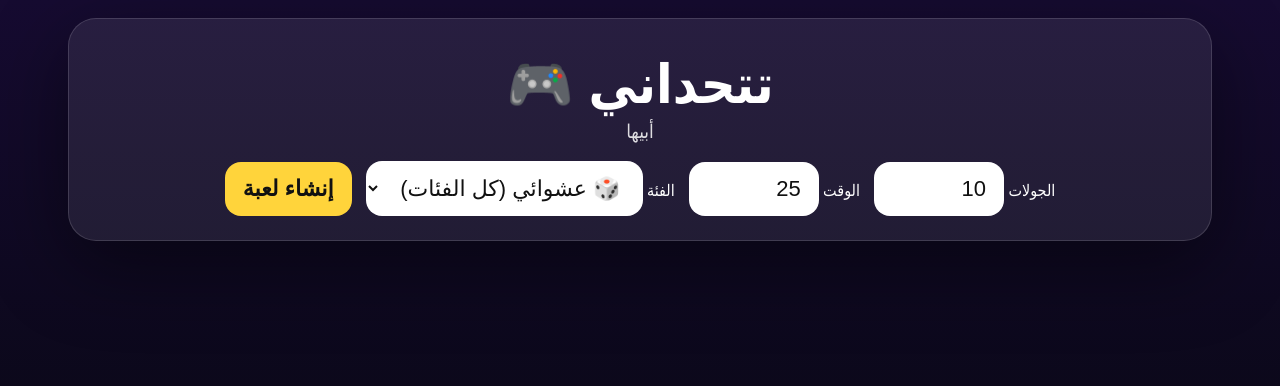
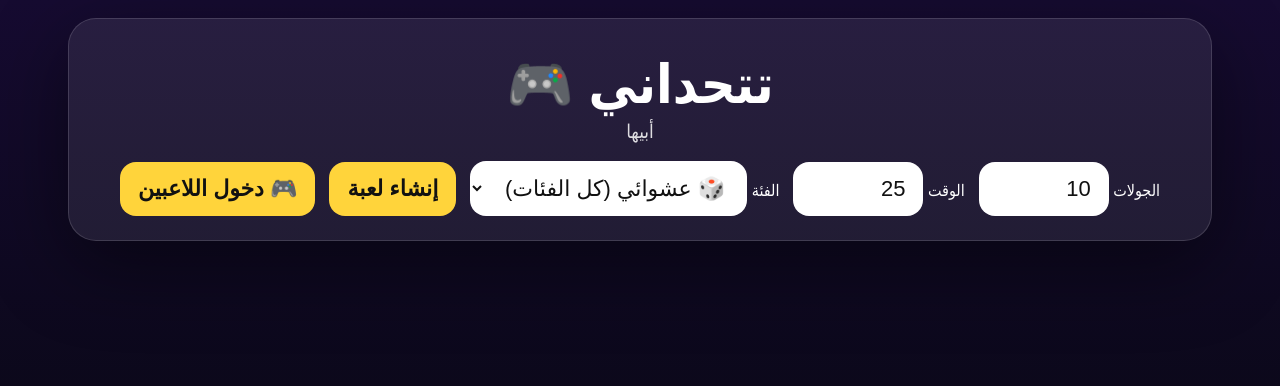
Before and after one commit to problems1975-makerabieha-cards/abieha-cards, a Flask app: page /tatahadani-host in a window 1280 px wide. Shown: the top 386 px of the page. Run offline with Flask 3, Linux system fonts and the light colour scheme; the visitor is signed in with stand-in values (Sample User, id 1); some libraries are stand-ins or nearby versions.

Commit message:
Update tatahadani_host.html

```diff
--- a/templates/tatahadani_host.html
+++ b/templates/tatahadani_host.html
@@ -40,6 +40,10 @@
         </select>
       </label>
       <button onclick="createRoom()">إنشاء لعبة</button>
+
+      <button onclick="window.open('/tatahadani-play','_blank')">
+          🎮 دخول اللاعبين
+      </button>
     </div>
 
     <div id="game" style="display:none">
```
